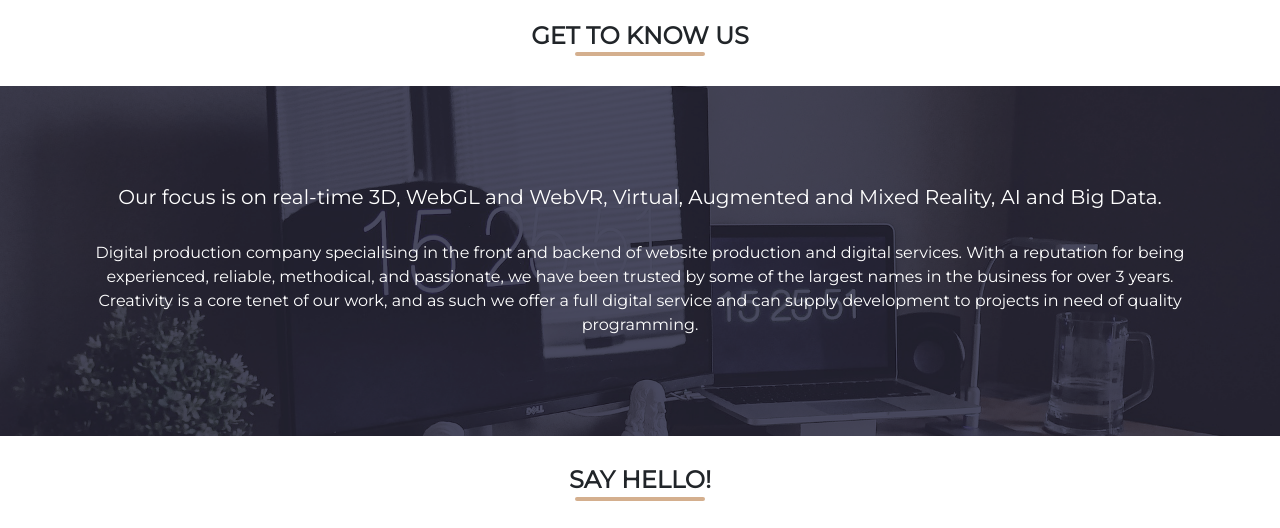
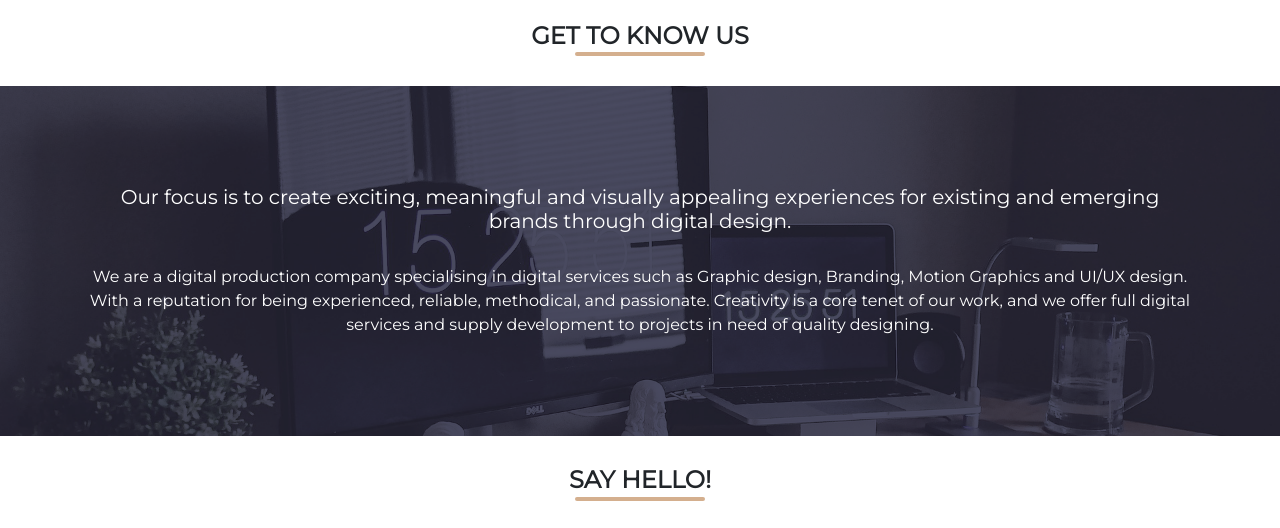
Before and after one commit to shoukath/hk-designs, a website: page public/index.html in a window 1280 px wide. Shown: the part 1431-1959 px from the top of the page. Drawn offline with nearby package versions, Linux system fonts and the light colour scheme.

Commit message:
Updating the 'get to know us' decription

```diff
--- a/public/index.html
+++ b/public/index.html
@@ -136,10 +136,10 @@
         <div class="row about-img d-flex align-items-center pt-3 pb-3">
           <div class="container text-center">
             <div class="h5">
-              Our focus is on real-time 3D, WebGL and WebVR, Virtual, Augmented and Mixed Reality, AI and Big Data.
+              Our focus is to create exciting, meaningful and visually appealing experiences for existing and emerging brands through digital design.
             </div>
             <br>
-            Digital production company specialising in the front and backend of website production and digital services. With a reputation for being experienced, reliable, methodical, and passionate, we have been trusted by some of the largest names in the business for over 3 years. Creativity is a core tenet of our work, and as such we offer a full digital service and can supply development to projects in need of quality programming.
+              We are a digital production company specialising in digital services such as Graphic design, Branding, Motion Graphics and UI/UX design. With a reputation for being experienced, reliable, methodical, and passionate. Creativity is a core tenet of our work, and we offer full digital services and supply development to projects in need of quality designing.
           </div>
         </div>
       </div>
```
